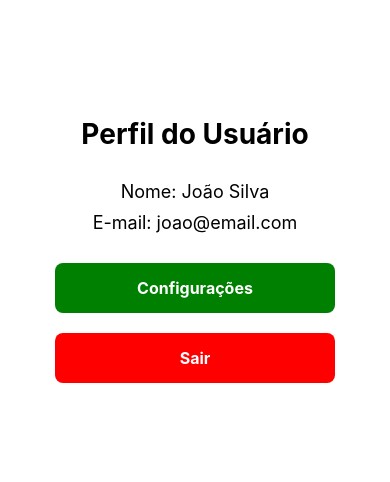
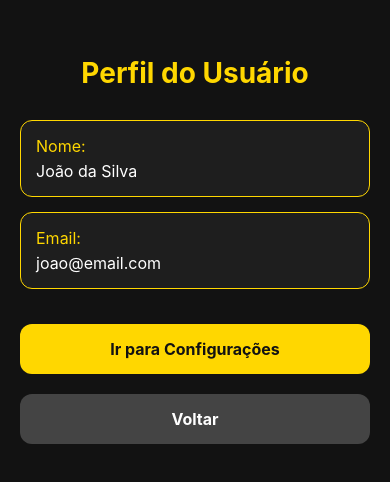
Before and after one commit to JUCAGIO1/E-Energy, a React Native app: screen /TelaPerfil in a window 390 px wide. Shown: the part 172-654 px from the top of the page. Built offline with nearby package versions, Linux system fonts and the light colour scheme.

Commit message:
comunicaçao com o esp

```diff
--- a/App.js
+++ b/App.js
@@ -1,6 +1,8 @@
-import * as React from "react";
-import { NavigationContainer } from "@react-navigation/native";
+import React from "react";
+import { NavigationContainer, DefaultTheme, DarkTheme } from "@react-navigation/native";
 import { createNativeStackNavigator } from "@react-navigation/native-stack";
+
+import { ThemeProvider, ThemeContext } from "./src/context/ThemeContext";
 
 import TelaDeLogin from "./src/screens/TelaDeLogin";
 import TelaDeAcesso from "./src/screens/TelaDeAcesso";
@@ -15,11 +17,11 @@ const Stack = createNativeStackNavigator();
 
 export default function App() {
   return (
-    <NavigationContainer>
-      <Stack.Navigator
-        initialRouteName="Login"
-        screenOptions={{ headerShown: false }}
-      >
+    <ThemeProvider>
+      <ThemeContext.Consumer>
+        {({ theme }) => (
+          <NavigationContainer theme={theme === "light" ? DefaultTheme : DarkTheme}>
+            <Stack.Navigator screenOptions={{ headerShown: false }}>
               <Stack.Screen name="Login" component={TelaDeLogin} />
               <Stack.Screen name="TelaDeAcesso" component={TelaDeAcesso} />
               <Stack.Screen name="Cadastro" component={TelaDeCadastro} />
@@ -30,5 +32,8 @@ export default function App() {
               <Stack.Screen name="TelaEsqueceuSenha" component={TelaEsqueceuSenha} />
             </Stack.Navigator>
           </NavigationContainer>
+        )}
+      </ThemeContext.Consumer>
+    </ThemeProvider>
   );
 }
--- a/package.json
+++ b/package.json
@@ -9,6 +9,8 @@
     "web": "expo start --web"
   },
   "dependencies": {
+    "@expo/metro-runtime": "~5.0.4",
+    "@react-native-async-storage/async-storage": "^2.2.0",
     "@react-native-community/checkbox": "^0.5.20",
     "@react-navigation/native": "^7.1.17",
     "@react-navigation/native-stack": "^7.3.25",
@@ -22,8 +24,7 @@
     "react-native-reanimated": "~3.17.4",
     "react-native-safe-area-context": "5.4.0",
     "react-native-screens": "~4.11.1",
-    "react-native-web": "^0.20.0",
-    "@expo/metro-runtime": "~5.0.4"
+    "react-native-web": "^0.20.0"
   },
   "devDependencies": {
     "@babel/core": "^7.20.0"
--- /dev/null
+++ b/src/context/ThemeContext.js
@@ -0,0 +1,28 @@
+import React, { createContext, useState, useEffect } from "react";
+import AsyncStorage from "@react-native-async-storage/async-storage";
+
+export const ThemeContext = createContext();
+
+export const ThemeProvider = ({ children }) => {
+  const [theme, setTheme] = useState("dark"); // default: dark
+
+  useEffect(() => {
+    const loadTheme = async () => {
+      const storedTheme = await AsyncStorage.getItem("theme");
+      if (storedTheme) setTheme(storedTheme);
+    };
+    loadTheme();
+  }, []);
+
+  const toggleTheme = async () => {
+    const newTheme = theme === "dark" ? "light" : "dark";
+    setTheme(newTheme);
+    await AsyncStorage.setItem("theme", newTheme);
+  };
+
+  return (
+    <ThemeContext.Provider value={{ theme, toggleTheme }}>
+      {children}
+    </ThemeContext.Provider>
+  );
+};
--- a/src/screens/TelaConfiguracoes.js
+++ b/src/screens/TelaConfiguracoes.js
@@ -1,39 +1,32 @@
-import { View, Text, TouchableOpacity, StyleSheet, Switch } from "react-native";
-import { useState } from "react";
+import React, { useContext } from "react";
+import { View, Text, TouchableOpacity, StyleSheet } from "react-native";
+import { ThemeContext } from "../context/ThemeContext";
 
 export default function TelaConfiguracoes({ navigation }) {
-  const [temaEscuro, setTemaEscuro] = useState(false);
-  const [notificacoes, setNotificacoes] = useState(true);
+  const { theme, toggleTheme } = useContext(ThemeContext);
+
+  const isDark = theme === "dark";
 
   return (
-    <View style={styles.container}>
-      <Text style={styles.title}>Configurações</Text>
+    <View style={[styles.container, { backgroundColor: isDark ? "#121212" : "#fff" }]}>
+      <Text style={[styles.title, { color: isDark ? "#FFD700" : "#121212" }]}>Configurações</Text>
 
-      <View style={styles.option}>
-        <Text style={styles.label}>Tema Escuro</Text>
-        <Switch value={temaEscuro} onValueChange={setTemaEscuro} />
-      </View>
+      <TouchableOpacity style={styles.button} onPress={toggleTheme}>
+        <Text style={[styles.buttonText, { color: isDark ? "#121212" : "#FFD700" }]}>
+          Alternar Tema {isDark ? "→ Claro" : "→ Escuro"}
+        </Text>
+      </TouchableOpacity>
 
-      <View style={styles.option}>
-        <Text style={styles.label}>Notificações</Text>
-        <Switch value={notificacoes} onValueChange={setNotificacoes} />
-      </View>
-
-      <TouchableOpacity
-        style={styles.button}
-        onPress={() => navigation.goBack()}
-      >
-        <Text style={styles.buttonText}>Voltar</Text>
+      <TouchableOpacity style={styles.button} onPress={() => navigation.goBack()}>
+        <Text style={[styles.buttonText, { color: isDark ? "#121212" : "#FFD700" }]}>Voltar</Text>
       </TouchableOpacity>
     </View>
   );
 }
 
 const styles = StyleSheet.create({
-  container: { flex: 1, padding: 20, backgroundColor: "white", justifyContent: "center" },
-  title: { fontSize: 28, fontWeight: "bold", marginBottom: 30, textAlign: "center" },
-  option: { flexDirection: "row", justifyContent: "space-between", alignItems: "center", marginBottom: 20 },
-  label: { fontSize: 18 },
-  button: { backgroundColor: "green", padding: 15, borderRadius: 8, alignItems: "center", marginTop: 30 },
-  buttonText: { color: "white", fontSize: 16, fontWeight: "bold" },
+  container: { flex: 1, justifyContent: "center", alignItems: "center", padding: 20 },
+  title: { fontSize: 28, fontWeight: "bold", marginBottom: 40 },
+  button: { padding: 15, borderRadius: 10, borderWidth: 2, borderColor: "#FFD700", marginBottom: 20, width: "80%", alignItems: "center" },
+  buttonText: { fontSize: 16, fontWeight: "bold" },
 });
--- a/src/screens/TelaDeAcesso.js
+++ b/src/screens/TelaDeAcesso.js
@@ -1,43 +1,49 @@
-import { View, Text, TouchableOpacity, StyleSheet, SafeAreaView } from "react-native";
+import React from "react";
+import { View, Text, TouchableOpacity, StyleSheet, Image } from "react-native";
+import Logo from "..//assets/logo_e_energy.png"; // logo no topo
 
 export default function TelaDeAcesso({ navigation }) {
   return (
-    <SafeAreaView style={styles.safeArea}>
     <View style={styles.container}>
-        <Text style={styles.title}>Bem-vindo!</Text>
-        <Text style={styles.subtitle}>Escolha uma opção para continuar</Text>
+      <Image source={Logo} style={styles.logo} resizeMode="contain" />
+      <Text style={styles.title}>Menu Principal</Text>
 
       <TouchableOpacity
         style={styles.button}
-          onPress={() => navigation.navigate("TelaCasas")}
+        onPress={() => navigation.navigate("MinhasCasas")}
       >
         <Text style={styles.buttonText}>Minhas Casas</Text>
       </TouchableOpacity>
 
-        <TouchableOpacity style={styles.button}>
+      <TouchableOpacity
+        style={styles.button}
+        onPress={() => navigation.navigate("Perfil")}
+      >
         <Text style={styles.buttonText}>Perfil do Usuário</Text>
       </TouchableOpacity>
 
-        <TouchableOpacity style={styles.button}>
+      <TouchableOpacity
+        style={styles.button}
+        onPress={() => navigation.navigate("TelaConfiguracoes")}
+      >
         <Text style={styles.buttonText}>Configurações</Text>
       </TouchableOpacity>
     </View>
-    </SafeAreaView>
   );
 }
 
 const styles = StyleSheet.create({
-  safeArea: { flex: 1, backgroundColor: "#121212" },
-  container: { flex: 1, justifyContent: "center", alignItems: "center", padding: 30 },
-  title: { fontSize: 28, fontWeight: "bold", color: "#FFFFFF", marginBottom: 10 },
-  subtitle: { fontSize: 16, color: "#A0A0A0", marginBottom: 30 },
+  container: { flex: 1, justifyContent: "center", alignItems: "center", backgroundColor: "#121212", padding: 20 },
+  logo: { width: 200, height: 200, marginBottom: 30 },
+  title: { fontSize: 24, fontWeight: "bold", color: "#FFD700", marginBottom: 40 },
   button: {
-    width: "80%",
     backgroundColor: "#FFD700",
-    padding: 15,
+    paddingVertical: 15,
+    paddingHorizontal: 40,
     borderRadius: 12,
     alignItems: "center",
     marginBottom: 20,
+    width: "80%",
   },
-  buttonText: { fontSize: 16, fontWeight: "bold", color: "#121212" },
+  buttonText: { color: "#121212", fontSize: 18, fontWeight: "bold" },
 });
--- a/src/screens/TelaDeLogin.js
+++ b/src/screens/TelaDeLogin.js
@@ -9,7 +9,7 @@ import {
   StyleSheet,
 } from "react-native";
 
-import Logo from "..//assets/teste.png"; // logo local
+import Logo from "..//assets/logo_e_energy.png"; // logo local
 
 export default function LoginScreen({ navigation }) {
   const [email, setEmail] = useState("");
--- a/src/screens/TelaPerfil.js
+++ b/src/screens/TelaPerfil.js
@@ -1,34 +1,55 @@
-import { View, Text, TouchableOpacity, StyleSheet } from "react-native";
+import React, { useContext } from "react";
+import { SafeAreaView, View, Text, StyleSheet, TouchableOpacity } from "react-native";
+import { ThemeContext } from "../context/ThemeContext";
 
 export default function TelaPerfil({ navigation }) {
+  const { theme } = useContext(ThemeContext);
+  const isDark = theme === "dark";
+
   return (
+    <SafeAreaView style={[styles.safeArea, { backgroundColor: isDark ? "#121212" : "#fff" }]}>
       <View style={styles.container}>
-      <Text style={styles.title}>Perfil do Usuário</Text>
+        <Text style={[styles.title, { color: isDark ? "#FFD700" : "#121212" }]}>
+          Perfil do Usuário
+        </Text>
 
-      <Text style={styles.label}>Nome: João Silva</Text>
-      <Text style={styles.label}>E-mail: joao@email.com</Text>
+        <View style={[styles.infoBox, { backgroundColor: isDark ? "#1E1E1E" : "#F0F0F0", borderColor: "#FFD700" }]}>
+          <Text style={[styles.label, { color: "#FFD700" }]}>Nome:</Text>
+          <Text style={[styles.value, { color: isDark ? "#fff" : "#121212" }]}>João da Silva</Text>
+        </View>
+
+        <View style={[styles.infoBox, { backgroundColor: isDark ? "#1E1E1E" : "#F0F0F0", borderColor: "#FFD700" }]}>
+          <Text style={[styles.label, { color: "#FFD700" }]}>Email:</Text>
+          <Text style={[styles.value, { color: isDark ? "#fff" : "#121212" }]}>joao@email.com</Text>
+        </View>
 
         <TouchableOpacity
-        style={styles.button}
+          style={[styles.button, { backgroundColor: "#FFD700" }]}
           onPress={() => navigation.navigate("TelaConfiguracoes")}
         >
-        <Text style={styles.buttonText}>Configurações</Text>
+          <Text style={[styles.buttonText, { color: "#121212" }]}>Ir para Configurações</Text>
         </TouchableOpacity>
 
+        {/* Botão Voltar */}
         <TouchableOpacity
-        style={[styles.button, { backgroundColor: "red", marginTop: 20 }]}
-        onPress={() => navigation.navigate("Login")}
+          style={[styles.button, styles.backButton, { backgroundColor: isDark ? "#444" : "#DDD" }]}
+          onPress={() => navigation.goBack()}
         >
-        <Text style={styles.buttonText}>Sair</Text>
+          <Text style={[styles.buttonText, { color: isDark ? "#FFF" : "#121212" }]}>Voltar</Text>
         </TouchableOpacity>
       </View>
+    </SafeAreaView>
   );
 }
 
 const styles = StyleSheet.create({
-  container: { flex: 1, justifyContent: "center", alignItems: "center", padding: 20, backgroundColor: "white" },
-  title: { fontSize: 28, fontWeight: "bold", marginBottom: 30 },
-  label: { fontSize: 18, marginBottom: 10 },
-  button: { backgroundColor: "green", padding: 15, borderRadius: 8, width: "80%", alignItems: "center", marginTop: 20 },
-  buttonText: { color: "white", fontSize: 16, fontWeight: "bold" },
+  safeArea: { flex: 1 },
+  container: { flex: 1, padding: 20, justifyContent: "center" },
+  title: { fontSize: 28, fontWeight: "bold", textAlign: "center", marginBottom: 30 },
+  infoBox: { padding: 15, borderRadius: 12, marginBottom: 15, borderWidth: 1 },
+  label: { fontSize: 16, marginBottom: 5 },
+  value: { fontSize: 16 },
+  button: { paddingVertical: 15, borderRadius: 12, marginTop: 20 },
+  backButton: {},
+  buttonText: { textAlign: "center", fontWeight: "bold", fontSize: 16 },
 });
```
Also changed, not shown: src/screens/TelaComodos.js (+19 -3 lines), src/assets/logo_e_energy.png (renamed from src/assets/teste.png), 1 other file (tests, documents, lock files or other folders). Lines whose indentation alone changed are shown as unchanged.
